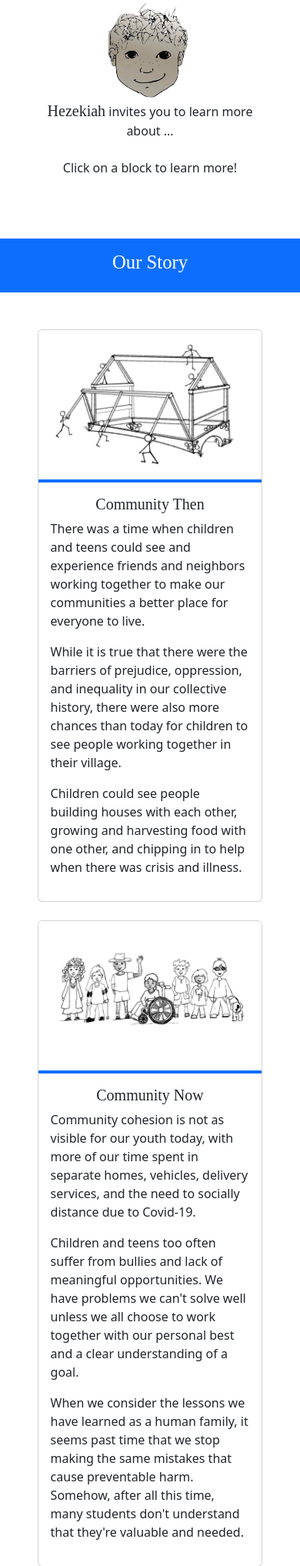
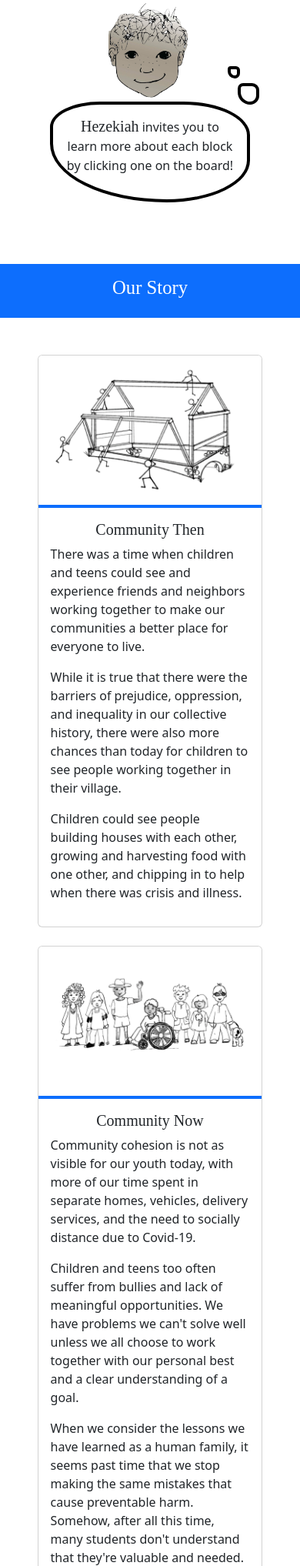
Before and after one commit to YuYyy10/online-concept-exchange-s24, a Flask app: page / in a window 390 px wide. Shown: the part 723-2758 px from the top of the page at 77% size. Run offline with Flask 3, Linux system fonts and the light colour scheme; some web fonts are replaced.

Commit message:
Add speech bubble, PDFs, comments

```diff
--- a/oce/static/css/index.css
+++ b/oce/static/css/index.css
@@ -13,17 +13,52 @@
   padding-right: 2.5%;
 }
 
+/* main speech bubble with text */
+#board-description-wrapper {
+  width: 75%;
+  border-radius: 30% 40% 50% 70%;
+  border: 4px black solid;
+  padding: 1em;
+  padding-bottom: 2em;
+  position: relative;
+}
+
+/* larger mini speech bubble */
+#board-description-wrapper::before {
+  content: "";
+  position: absolute;
+  left: 95%;
+  bottom: 100%;
+  width: 1.75rem;
+  height: 1.75rem;
+  border-radius: 30% 40% 50% 70%;
+  border: 4px solid black;
+}
+
+/* smaller mini speech bubble */
+#board-description-wrapper::after {
+  content: "";
+  position: absolute;
+  left: 90%;
+  bottom: 128%;
+  width: 1rem;
+  height: 1rem;
+  border-radius: 30% 40% 50% 70%;
+  border: 4px solid black;
+}
+
+#tiles-link {
+  cursor: pointer;
+}
+
 h1,
 h2,
-#character-prompt,
+#character-name,
 #block-name,
-#block-desc,
-.card-title {
+#block-number,
+.card-title,
+#tiles-link {
   font-family: "Londrina Solid";
-}
-
-#board-description {
-  width: 80%;
 }
 
 .stone-0 {
--- a/oce/static/js/board.js
+++ b/oce/static/js/board.js
@@ -1,11 +1,33 @@
-/*
-500 pixels was the original image size when the block
-areas were defined.
+/**
+ * This file updates the board and the character dialogue on the home page.
+ *
+ * It ensures the clickable block areas are the right size by resizing them
+ * when the img element detects a size change, so the parent container does
+ * not need to be restricted to a certain size.
+ *
+ * It also changes the character's name and image, as well as the block name
+ * and description, in the character dialogue to the right of the interactive
+ * board. It grabs the character name, character image, block name, and
+ * block description from the board.html attributes, which are unique
+ * to each block.
+ */
 
-The original area coords are stored here because if only the
-most recent area coords are rescaled repeatedly, rounding
-error will accumulate and deform the areas.
-*/
+const BLOCK_NAME = document.getElementById("block-name");
+const BLOCK_NUMBER = document.getElementById("block-number");
+const BLOCK_PLACEHOLDER = document.getElementById("block-placeholder");
+
+const CHARACTER_NAME = document.getElementById("character-name");
+const CHARACTER_IMG = document.getElementById("character-img");
+const CHARACTER_PLURAL_S = document.getElementById("character-plural-s");
+
+/**
+ * 500 pixels was the original image size when the block
+ * areas were defined.
+ *
+ * The original area coords are stored here because if only the
+ * most recent area coords are rescaled repeatedly, rounding
+ * error will accumulate and deform the areas.
+ */
 const ORIGINALWIDTH = 500;
 const ORIGINALCOORDS = (() => {
   let temp = {};
@@ -64,11 +86,6 @@ function setBlockLabel(e) {
     e.target.tagName.toLowerCase() === "area" &&
     e.target.parentElement.getAttribute("name") === "game-board-map"
   ) {
-    const NAME = document.getElementById("block-name");
-    const NAMEPLACEHOLDER = document.getElementById("block-name-placeholder");
-    const DESC = document.getElementById("block-desc");
-    const DESCPLACEHOLDER = document.getElementById("block-desc-placeholder");
-
     let blockDesc = e.target.getAttribute("alt");
     let blockName = e.target.getAttribute("id").split("-");
 
@@ -80,28 +97,34 @@ function setBlockLabel(e) {
     let blockColor =
       "#" + JSON.parse(e.target.getAttribute("data-maphilight"))["strokeColor"];
 
-    NAME.innerText = blockName.join(" ");
-    NAME.style.color = blockColor;
-    NAMEPLACEHOLDER.innerText = " in ";
+    BLOCK_NUMBER.innerText = blockName.join(" ");
+    BLOCK_NUMBER.style.color = blockColor;
+    BLOCK_PLACEHOLDER.innerText = " in ";
 
-    DESC.innerText = blockDesc;
-    DESC.style.color = blockColor;
-    DESCPLACEHOLDER.innerText = "";
+    BLOCK_NAME.innerText = blockDesc;
+    BLOCK_NAME.style.color = blockColor;
+
+    let names = e.target.getAttribute("data-character-name");
+
+    CHARACTER_NAME.innerText = names;
+    CHARACTER_PLURAL_S.innerText = names.split(" ").length > 1 ? "" : "s";
+    CHARACTER_IMG.setAttribute(
+      "src",
+      e.target.getAttribute("data-character-img-url"),
+    );
   }
 }
 
 function resetBlockLabel(e) {
   if (e.target.getAttribute("id") === "game-board-image") {
-    const NAME = document.getElementById("block-name");
-    const NAMEPLACEHOLDER = document.getElementById("block-name-placeholder");
-    const DESC = document.getElementById("block-desc");
-    const DESCPLACEHOLDER = document.getElementById("block-desc-placeholder");
+    BLOCK_NUMBER.innerText = "";
+    BLOCK_PLACEHOLDER.innerText = " each block by clicking one on the board!";
 
-    NAME.innerText = "";
-    NAMEPLACEHOLDER.innerText = "...";
+    BLOCK_NAME.innerText = "";
 
-    DESC.innerText = "";
-    DESCPLACEHOLDER.innerText = "Click on a block to learn more!";
+    CHARACTER_NAME.innerText = "Hezekiah";
+    CHARACTER_PLURAL_S.innerText = "s";
+    CHARACTER_IMG.setAttribute("src", "/static/images/hezekiah.png");
   }
 }
 
--- a/oce/templates/index.html
+++ b/oce/templates/index.html
@@ -1,14 +1,27 @@
+<!-- include the navbar and footer -->
 {% extends 'base.html' %}
+<!-- this is the content block that corresponds to base.html -->
 {% block content %}
 <link
   rel="stylesheet"
   href="{{ url_for('static', filename='css/index.css') }}"
 />
+<!--
+  The home page is defined as a Bootstrap grid
+  (https://getbootstrap.com/docs/5.3/layout/grid/)
+
+  This link can explain many of the Bootstrap CSS
+  classes on each element, such as row and col-*
+-->
 <div class="container-fluid">
   <div class="row align-items-center my-10 py-2-5">
     <div class="col-12 col-md-12 col-lg-4">
+      <!--
+        At smaller resolutions, display the title with text centered
+        At larger resolutions, display it with text justified left (aka "start")
+      -->
       <div
-        class="text-center text-lg-start d-flex flex-column align-items-center d-lg-block ps-lg-4"
+        class="text-center align-items-center d-flex flex-column text-lg-start d-lg-block ps-lg-4"
       >
         <h1>The Human Domino Effect</h1>
         <p class="w-75">
@@ -18,6 +31,7 @@
       </div>
     </div>
     <div class="col-12 col-md-6 col-lg-4">
+      <!-- include the iteractive game board in center of home page -->
       <div>{% include "board.html" %}</div>
     </div>
     <div class="col-12 col-md-6 col-lg-4">
@@ -27,21 +41,21 @@
       >
         <img
           src="{{ url_for('static', filename='images/hezekiah.png') }}"
+          id="character-img"
           class="img-fluid w-50"
-          alt="A drawing of Hezekiah"
+          alt="A drawing of a character inviting you to learn about each block!"
         />
-        <div id="board-description">
-          <h5 id="character-prompt" class="d-inline">Hezekiah</h5>
-          <span class="d-inline">invites you to learn more about </span>
-          <h5 class="d-inline" id="block-desc"></h5>
-          <span id="block-name-placeholder" class="d-inline">...</span>
+        <div id="board-description-wrapper">
+          <h5 id="character-name" class="d-inline">Hezekiah</h5>
+          <span class="d-inline"
+            >invite<span id="character-plural-s">s</span> you to learn more
+            about
+          </span>
           <h5 id="block-name" class="d-inline"></h5>
-        </div>
-        <br />
-        <div>
-          <span id="block-desc-placeholder"
-            >Click on a block to learn more!</span
+          <span id="block-placeholder" class="d-inline">
+            each block by clicking one on the board!</span
           >
+          <h5 id="block-number" class="d-inline"></h5>
         </div>
       </div>
     </div>
@@ -154,13 +168,13 @@
     </div>
   </div>
 
-  <div class="row justify-content-center text-center mb-5 py-10">
+  <div class="row justify-content-center text-start mb-5 py-10">
     <div class="col-12 col-lg-4 mb-4">
       <div class="row">
         <div class="col-12">
           <div class="card m-2">
             <div class="card-body">
-              <h5 class="card-title">Level One</h5>
+              <h5 class="card-title text-center">Level One</h5>
               <p class="card-text">
                 <!-- FIXME others -->
                 Develop awareness and mutual respect for our own and others'
@@ -174,7 +188,7 @@
         <div class="col-12">
           <div class="card m-2">
             <div class="card-body">
-              <h5 class="card-title">Level Two through Four</h5>
+              <h5 class="card-title text-center">Level Two through Four</h5>
               <p class="card-text">
                 We have quite a human story to tell, and there is a sense of
                 momentum that can be detected in our collective story ... a
@@ -202,7 +216,7 @@
         <div class="col-12">
           <div class="card m-2">
             <div class="card-body">
-              <h5 class="card-title">Levels Five and Six</h5>
+              <h5 class="card-title text-center">Levels Five and Six</h5>
               <p class="card-text">
                 We have learned over thousands of generations about the
                 <strong>basic building blocks</strong> that help us live
@@ -214,10 +228,10 @@
             </div>
           </div>
 
-          <div class="col-12">
+          <div class="col-12 order-4">
             <div class="card m-2">
               <div class="card-body">
-                <h5 class="card-title">Level Seven</h5>
+                <h5 class="card-title text-center">Level Seven</h5>
                 <p class="card-text">
                   Our human story belongs to all of us. Estimates are that 117
                   billion people have lived on the earth to date, each
@@ -243,6 +257,13 @@
     </div>
   </div>
 
+  <!--
+  Accordians in Bootstrap require dense HTML and CSS for each
+  element, so a for-loop is used here to loop over each round
+
+  Note: the class names and ID's are sensitive, if changed
+  they should all be changed to be uniform
+-->
   <div class="row align-items-center mb-5 py-10">
     <div class="col-12 col-lg-6 mb-4 order-1 order-lg-0">
       <div class="accordion" id="rounds-accordian">
@@ -328,6 +349,8 @@
 
           ]
           %}
+
+          <!-- to access the outer loop index in the inner loop, we need to rename it-->
           {% set outerloop = loop %}
           <div class="accordion-item">
           <h2 class="accordion-header">
@@ -361,6 +384,10 @@
           2. the (outer) loop index, which maintains the count when the round increments (10 stones in each round)
           3. the number of colors available (6 colors that loop, see index.css)
 
+          Example: the 3rd stone in Round 2 is (3 - 1) + (2 * 10)) % 6 = 22 % 6 = stone-4
+          move index to 0 ^
+
+          (in the game, the first round is Round 0, not Round 1)
           -->
           <span
           class="badge {{ 'stone-' ~ (((loop.index - 1) + (10 * (outerloop.index - 1))) % 6) }} rounded-pill text-black"
@@ -375,21 +402,15 @@
           {% endfor %}
           </div>
           </div>
-          <div class="col-12 col-lg-6 mb-4 order-0 order-lg-1">
+          <div class="col-12 col-lg-6 mb-4 order-0 order-lg-1 d-flex flex-column align-items-center">
           <img
           src="{{ url_for('static', filename='images/rounds.png') }}"
           class="img-fluid"
           alt="The Human Domino Effect game board with arrows and text describing the rounds of the game"
           />
+          <h5 id="tiles-link"><a href="{{ url_for('content.tiles') }}" target="_blank">Click to see the full diagram with video links!</a></h5>
           </div>
           </div>
-          <!-- <div
-          class="row align-items-center text-center bg-danger text-white mb-5 my-0"
-          >
-          <div class="col py-3">
-          <h2>Gallery</h2>
-          </div>
-          </div> -->
           </div>
           {% endblock
         %}
```
Also changed, not shown: oce/content/routes.py (+23 -19 lines), oce/templates/LoginPage.html (+30 -10 lines), oce/templates/board.html (+38 -0 lines), oce/static/images/nauotet-adorhcs.png (added), oce/static/images/threecircles.png, 2 other files.
